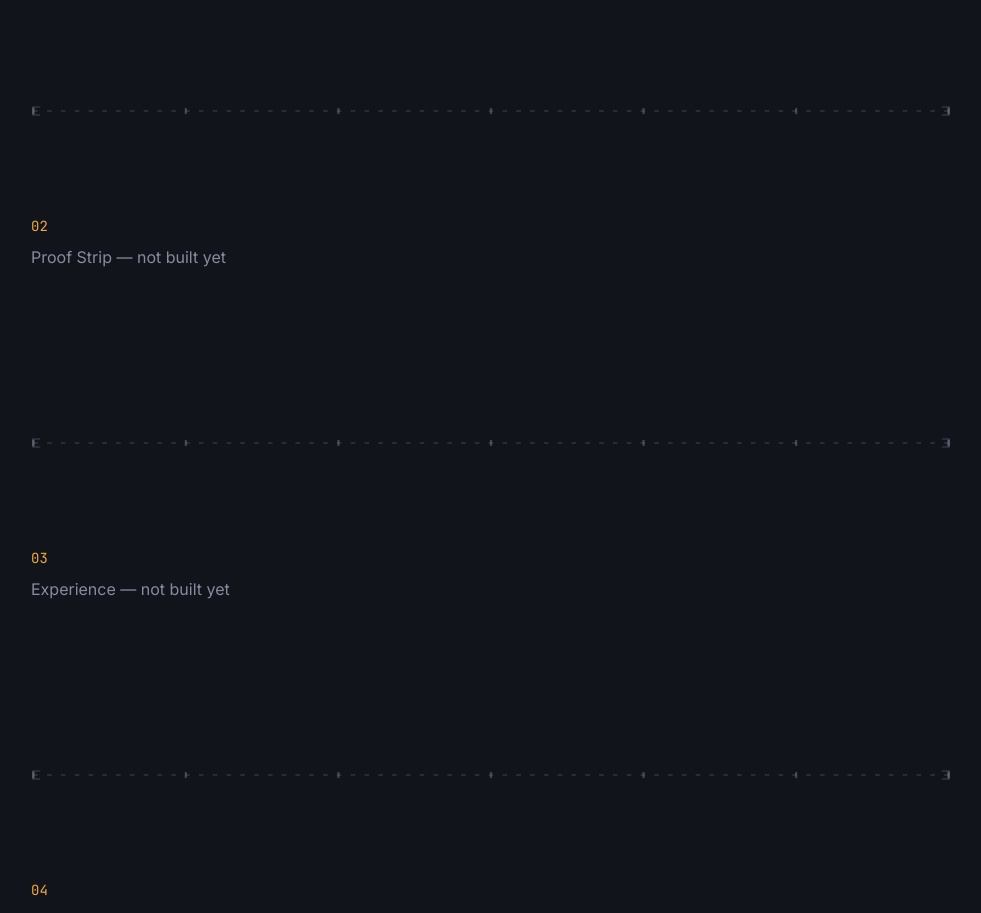
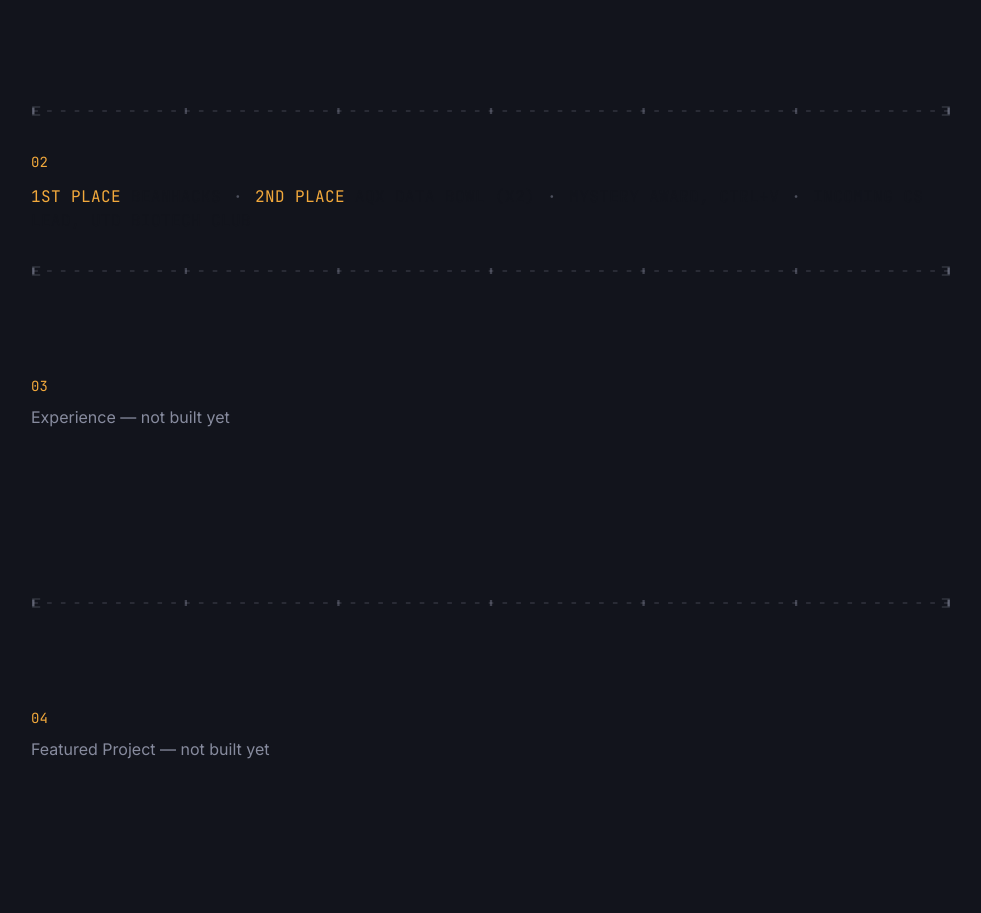
Before and after one commit to Sithranjan-Suresh/portfolio, a React (Vite) app: page / in a window 1280 px wide. Shown: the part 813-1726 px from the top of the page, without its empty margins (177-1158 px from the left). Built offline with nearby package versions, Linux system fonts and the light colour scheme.

Commit message:
Build Proof Strip section

```diff
--- a/src/App.jsx
+++ b/src/App.jsx
@@ -4,10 +4,12 @@ import SignalLine from './components/SignalLine'
 import ConfidenceBand from './components/ConfidenceBand'
 import { useActiveSection } from './hooks/useActiveSection'
 import Hero from './sections/Hero'
+import ProofStrip from './sections/ProofStrip'
 import Placeholder from './sections/Placeholder'
 
 const builtSections = {
   hero: Hero,
+  proof: ProofStrip,
 }
 
 function App() {
--- /dev/null
+++ b/src/sections/ProofStrip.jsx
@@ -0,0 +1,26 @@
+const items = [
+  { placement: '1st Place', rest: 'BeanHacks' },
+  { placement: '2nd Place', rest: 'AQX Data Bowl (x2)' },
+  { placement: null, rest: 'Mystery Award, Ctrl+V' },
+  { placement: null, rest: 'Incoming CS Lead, UTD Biotech Club' },
+]
+
+function ProofStrip() {
+  return (
+    <section id="proof" className="py-8">
+      <span className="font-mono text-signal-amber text-sm">02</span>
+      <p className="font-mono text-sm sm:text-base uppercase tracking-wide text-muted mt-3 leading-relaxed">
+        {items.map((item, index) => (
+          <span key={item.rest}>
+            {item.placement && <span className="text-signal-amber">{item.placement}</span>}
+            {item.placement && ' '}
+            {item.rest}
+            {index < items.length - 1 && <span className="mx-3 text-muted/50">&middot;</span>}
+          </span>
+        ))}
+      </p>
+    </section>
+  )
+}
+
+export default ProofStrip
```
